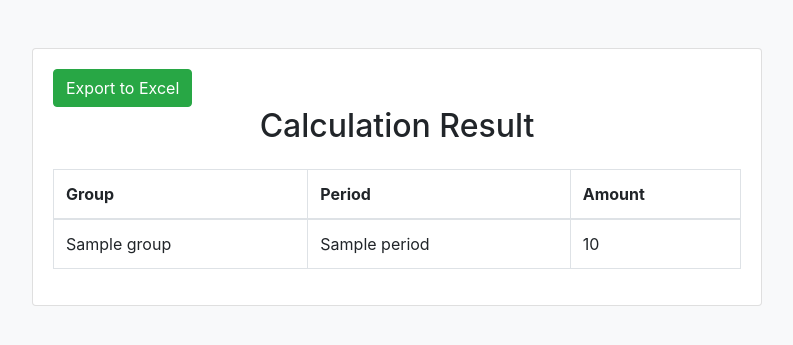
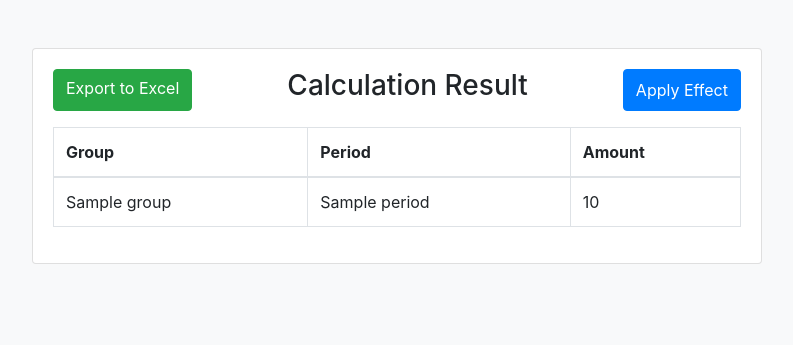
Before and after one commit to demireleren877/discounted_cashflow, a Flask app: template templates/result.html in a window 1280 px wide. Shown: the top 345 px of the page, without its empty margins (243-1036 px from the left). Run offline with Flask 2, Linux system fonts and the light colour scheme; the template is opened without the code that fills it: most values are stand-ins (such as "Sample title", 1, 10 or a date in 2020); some libraries are stand-ins or nearby versions.

Commit message:
effect features addded with some bugs it will be fixed in a few days

```diff
--- a/app.py
+++ b/app.py
@@ -1,8 +1,9 @@
 from io import BytesIO
 import json
-from flask import Flask, jsonify,render_template, request, send_file
+from flask import Flask, jsonify,render_template, request, send_file,redirect, url_for
 import pandas as pd
 from discounted_cashflow import calculate_discounted_cashflow
+from werkzeug.exceptions import MethodNotAllowed
 
 
 app = Flask(__name__)
@@ -11,16 +12,25 @@ app = Flask(__name__)
 def index():
     return render_template('index.html')
 
+@app.errorhandler(MethodNotAllowed)
+def handle_method_not_allowed(e):
+    return redirect(url_for('index'))
+
 @app.route('/calculate', methods=['POST'])
 def calculate():
     try:
-        future_file = request.files['futureFile']
-        cashflow_file = request.files['cashflowFile']
-        interest_file = request.files['interestFile']
-        df_future = pd.read_excel(future_file)
-        df_cashflow = pd.read_excel(cashflow_file)
-        df_interest = pd.read_excel(interest_file)
-        present_values = calculate_discounted_cashflow(df_interest,df_cashflow,df_future)
+        # future_file = request.files['futureFile']
+        # cashflow_file = request.files['cashflowFile']
+        # interest_file = request.files['interestFile']
+        # df_future = pd.read_excel(future_file)
+        # df_cashflow = pd.read_excel(cashflow_file)
+        # df_interest = pd.read_excel(interest_file)
+
+        effect = request.form.get('rate-display',default=0,type=float)
+        df_interest = pd.read_excel("QUOTES.xlsx")
+        df_cashflow = pd.read_excel("cashflow.xlsx")
+        df_future = pd.read_excel("future_value.xlsx")
+        present_values = calculate_discounted_cashflow(df_interest,df_cashflow,df_future,effect)
 
         # output = BytesIO()
         # with pd.ExcelWriter(output, engine="xlsxwriter") as writer:
--- a/discounted_cashflow.py
+++ b/discounted_cashflow.py
@@ -6,7 +6,10 @@ import datetime
 # cashflow = pd.read_excel("cashflow.xlsx")
 # future_value = pd.read_excel("future_value.xlsx")
 
-def calculate_discounted_cashflow(rates, cashflow,future_value):
+def calculate_discounted_cashflow(rates, cashflow,future_value,effect):
+    filtered_rates = rates[rates["Year"] == 2023]
+    filtered_rates["Rate"]=filtered_rates["Rate"]+float(effect)
+    rates.update(filtered_rates)
     rates2 = rates.copy()
     rates["Var1"] = datetime.datetime.now().year -1 - rates["Year"]
     rates["Var2"] = rates["Var1"] * 12
--- a/templates/index.html
+++ b/templates/index.html
@@ -50,7 +50,11 @@
                                 <input type="file" class="custom-file-input" id="interestFile" name="interestFile" accept=".xlsx" required>
                                 <label class="custom-file-label" for="interestFile">Upload Interest Rates Excel File</label>
                             </div>
-                            <button type="submit" class="btn btn-primary">Calculate</button>
+                            <div class="mb-3">
+                                <form>
+                                    <button type="submit" class="btn btn-primary mr-3">Calculate</button>
+                                </form>
+                            </div>
                         </form>
                         <div class="mt-4">
                             <p>Download Example Files:</p>
--- a/templates/result.html
+++ b/templates/result.html
@@ -1,20 +1,60 @@
 <!DOCTYPE html>
 <html lang="en">
+
 <head>
     <meta charset="UTF-8">
     <meta name="viewport" content="width=device-width, initial-scale=1.0">
     <title>Calculation Result</title>
-    <link rel="stylesheet" href="https://maxcdn.bootstrapcdn.com/bootstrap/4.0.0/css/bootstrap.min.css" integrity="sha384-Gn5384xqQ1aoWXA+058RXPxPg6fy4IWvTNh0E263XmFcJlSAwiGgFAW/dAiS6JXm" crossorigin="anonymous">
+    <style>
+        .rate-control {
+            display: flex;
+            align-items: center;
+            justify-content: center;
+        }
+
+        .rate-control button {
+            margin: 0 5px;
+        }
+
+        .rate-display {
+            margin: 0 10px;
+            font-size: 1.2em;
+            width: 70px;
+            height: 30px;
+            text-align: center;
+            border: 1px solid #ced4da;
+            border-radius: 5px;
+        }
+
+        .modal-content {
+            padding: 20px;
+            align-items: center;
+            justify-content: center;
+        }
+
+        .modal-title {
+            text-align: center;
+        }
+    </style>
+    <link rel="stylesheet" href="https://maxcdn.bootstrapcdn.com/bootstrap/4.0.0/css/bootstrap.min.css"
+        integrity="sha384-Gn5384xqQ1aoWXA+058RXPxPg6fy4IWvTNh0E263XmFcJlSAwiGgFAW/dAiS6JXm" crossorigin="anonymous">
 </head>
+
 <body class="bg-light">
     <div class="container mt-5">
         <div class="row justify-content-center">
             <div class="col-md-8">
                 <div class="card">
                     <div class="card-body">
+                        <div class="d-flex justify-content-between mb-3">
+                            <a href="{{ url_for('export_to_excel', present_values=present_values | tojson | safe) }}"
+                                class="btn btn-success align-items-center">Export to Excel</a>
+                            <h3 class="text-center">Calculation Result</h3>
+                            <button id="apply-effect-button" class="btn btn-primary" data-toggle="modal"
+                                data-target="#effectModal">Apply Effect</button>
+                        </div>
 
-                        <a href="{{ url_for('export_to_excel', present_values=present_values | tojson | safe) }}" class="btn btn-success">Export to Excel</a>
-                        <h2 class="card-title text-center mb-4">Calculation Result</h2>
+
                         <table class="table table-bordered">
                             <thead>
                                 <tr>
@@ -25,11 +65,11 @@
                             </thead>
                             <tbody>
                                 {% for item in present_values %}
-                                    <tr>
-                                        <td>{{ item["Group"] }}</td>
-                                        <td>{{ item["Period"] }}</td>
-                                        <td>{{ item["Amount"] }}</td>
-                                    </tr>
+                                <tr>
+                                    <td>{{ item["Group"] }}</td>
+                                    <td>{{ item["Period"] }}</td>
+                                    <td>{{ item["Amount"] }}</td>
+                                </tr>
                                 {% endfor %}
                             </tbody>
                         </table>
@@ -38,5 +78,63 @@
             </div>
         </div>
     </div>
+    <form action="{{ url_for('calculate') }}" method="post">
+        <div class="modal fade" id="effectModal" tabindex="-1" role="dialog" aria-labelledby="effectModalLabel"
+            aria-hidden="true">
+            <div class="modal-dialog" role="document">
+                <div class="modal-content">
+                    <div class="modal-header">
+                        <h5 class="modal-title" id="effectModalLabel">Effect Rate</h5>
+                    </div>
+                    <div class="modal-body">
+                        <div class="rate-control">
+                            <button id="rate-down" type="button" class="btn btn-secondary">-</button>
+                            <input type="text" name="rate-display" id="rate-display" class="rate-display" value="0.01" readonly>
+                            <button id="rate-up" type="button" class="btn btn-secondary">+</button>
+                        </div>
+                    </div>
+                    <div class="modal-footer">
+                        <button id="recalculate-button" type="submit" class="btn btn-primary">Recalculate</button>
+                        <button id="cancel-button" data-dismiss="modal" class="btn btn-cancel">Cancel</button>
+                    </div>
+                </div>
+            </div>
+        </div>
+    </form>
+    <script src="https://code.jquery.com/jquery-3.2.1.slim.min.js"
+        integrity="sha384-KJ3o2DKtIkvYIK3UENzmM7KCkRr/rE9/Qpg6aAZGJwFDMVNA/GpGFF93hXpG5KkN"
+        crossorigin="anonymous"></script>
+    <script src="https://cdnjs.cloudflare.com/ajax/libs/popper.js/1.11.0/umd/popper.min.js"
+        integrity="sha384-cs4RJuvw4gkWFujC6NHX3e0KFr6v9GgoF9AA/KNl3lD7i6y2RkzDGLG8+bQ6q/Xr"
+        crossorigin="anonymous"></script>
+    <script src="https://maxcdn.bootstrapcdn.com/bootstrap/4.0.0/js/bootstrap.min.js"
+        integrity="sha384-JZR6Spejh4U02d8jOt6vLEHfe/JQGiRRSQQxSfFWpi1MquVdAyjUar5+76PVCmYl"
+        crossorigin="anonymous"></script>
+    <script>
+        let effectRate = 0.01;
+
+        document.getElementById("rate-up").addEventListener("click", function () {
+            effectRate += 0.01;
+            document.getElementById("rate-display").value = effectRate.toFixed(2);
+        });
+
+        document.getElementById("rate-down").addEventListener("click", function () {
+            effectRate = Math.max(0, effectRate - 0.01);
+            document.getElementById("rate-display").value = effectRate.toFixed(2);
+        });
+
+        window.onload = function() {
+            if (window.history && window.history.pushState) {
+                window.history.pushState('', '', window.location.pathname);
+
+                window.onpopstate = function() {
+                    window.history.pushState('', '', window.location.pathname);
+                };
+            }
+        };
+
+
+    </script>
 </body>
+
 </html>
```
Also changed, not shown: 2 other files.
